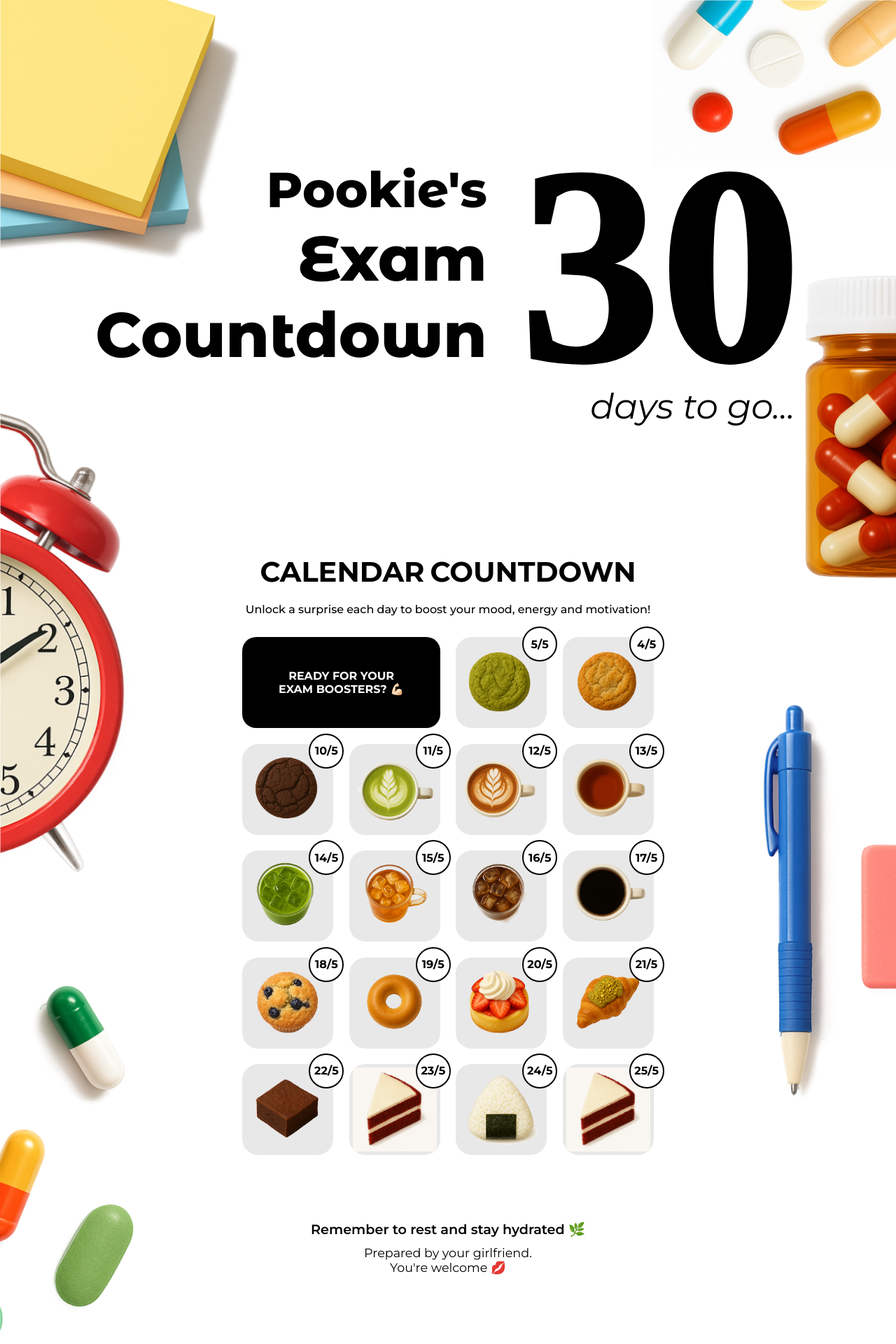
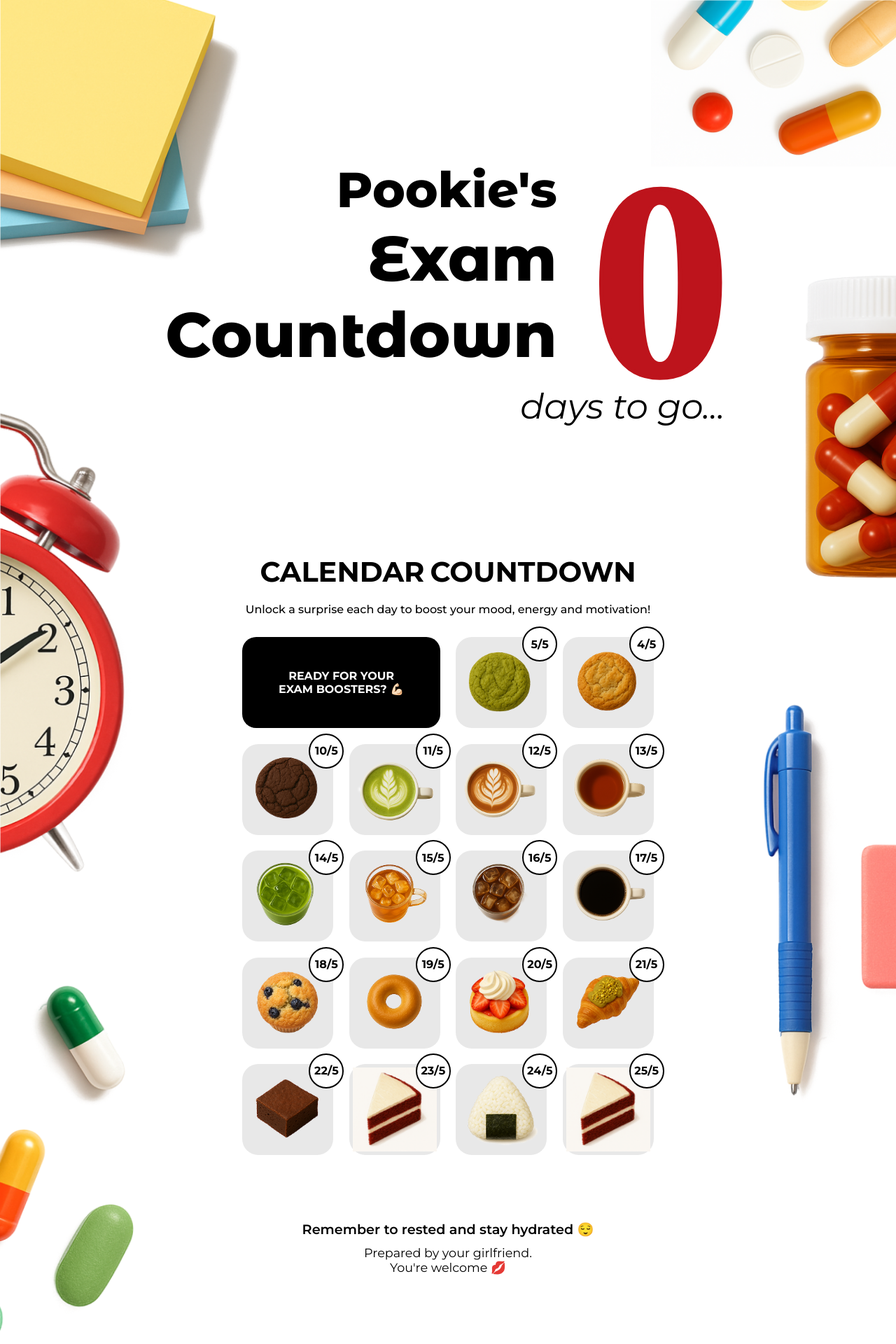
Before and after one commit to cherryliu27/exam-countdown, a React (Vite) app: page / in a window 1280 px wide. Shown: the top 1920 px of the page at 70% size. Built offline with nearby package versions, Linux system fonts and the light colour scheme; a web font is replaced by a local one.

Commit message:
bounce annimation

```diff
--- a/src/App.css
+++ b/src/App.css
@@ -162,6 +162,27 @@
   /* display: flex;
   justify-content: center;
   align-items: center; */
+  animation: bounce 2.3s ease-in-out infinite both;
+}
+
+@keyframes bounce {
+  0% {
+    transform: translateY(0);
+    /* color: rgb(191, 20, 28);
+    -webkit-text-stroke: 6px rgb(191, 20, 28); */
+  }
+  50% {
+    transform: translateY(22px);
+    color: rgb(191, 20, 28);
+    /* color: coral; */
+    /* -webkit-text-stroke: 6px coral; */
+    -webkit-text-stroke: 6px rgb(191, 20, 28);
+  }
+  100% {
+    transform: translateY(0);
+    /* color: rgb(191, 20, 28);
+    -webkit-text-stroke: 6px rgb(191, 20, 28); */
+  }
 }
 
 .countdown-text {
@@ -169,7 +190,7 @@
   font-style: italic;
   text-align: center;
   font-size: 1.5rem;
-  margin-top: -30px;
+  margin-top: -20px;
   /* transform: translateY(-40px); */
   /* top: -40px; */
 }
--- a/src/assets/components/Header.jsx
+++ b/src/assets/components/Header.jsx
@@ -1,4 +1,16 @@
 export default function Header() {
+  const today = new Date();
+
+  let daysLeft = 0;
+
+  if (today.getFullYear() === 2025 && today.getMonth() === 4) {
+    if (today.getDate() < 23) {
+      daysLeft = 23 - today.getDate();
+    } else if (today.getDate() < 25) {
+      daysLeft = 25 - today.getDate();
+    }
+  }
+
   return (
     <header className="header">
       <div className="background-wrapper">
@@ -22,7 +34,7 @@ export default function Header() {
             <span className="title-text">Exam</span>
             <span className="title-text">Countdown</span>
           </h1>
-          <p className="countdown-number">30</p>
+          <p className="countdown-number">{daysLeft}</p>
         </div>
         <p className="countdown-text">days to go...</p>
       </div>
--- a/src/assets/components/Notes.jsx
+++ b/src/assets/components/Notes.jsx
@@ -10,7 +10,9 @@ export default function Notes() {
         />
       </div>
       <div className="notes-container">
-        <p className="notes-main-text">Remember to rest and stay hydrated 🌿</p>
+        <p className="notes-main-text">
+          Remember to rested and stay hydrated 😌
+        </p>
         <p className="notes-add-text">
           Prepared by your girlfriend. <span>You're welcome 💋</span>
         </p>
```
